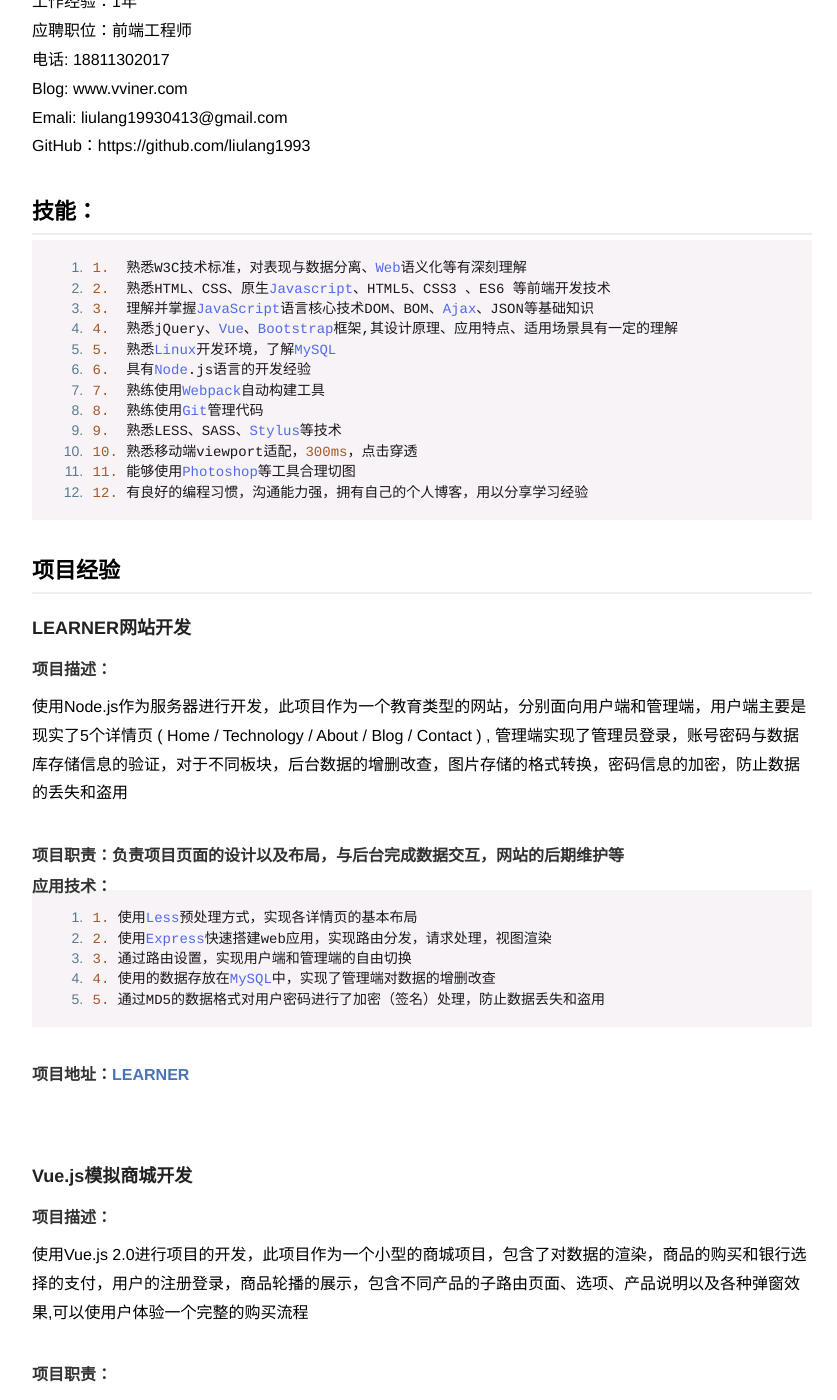
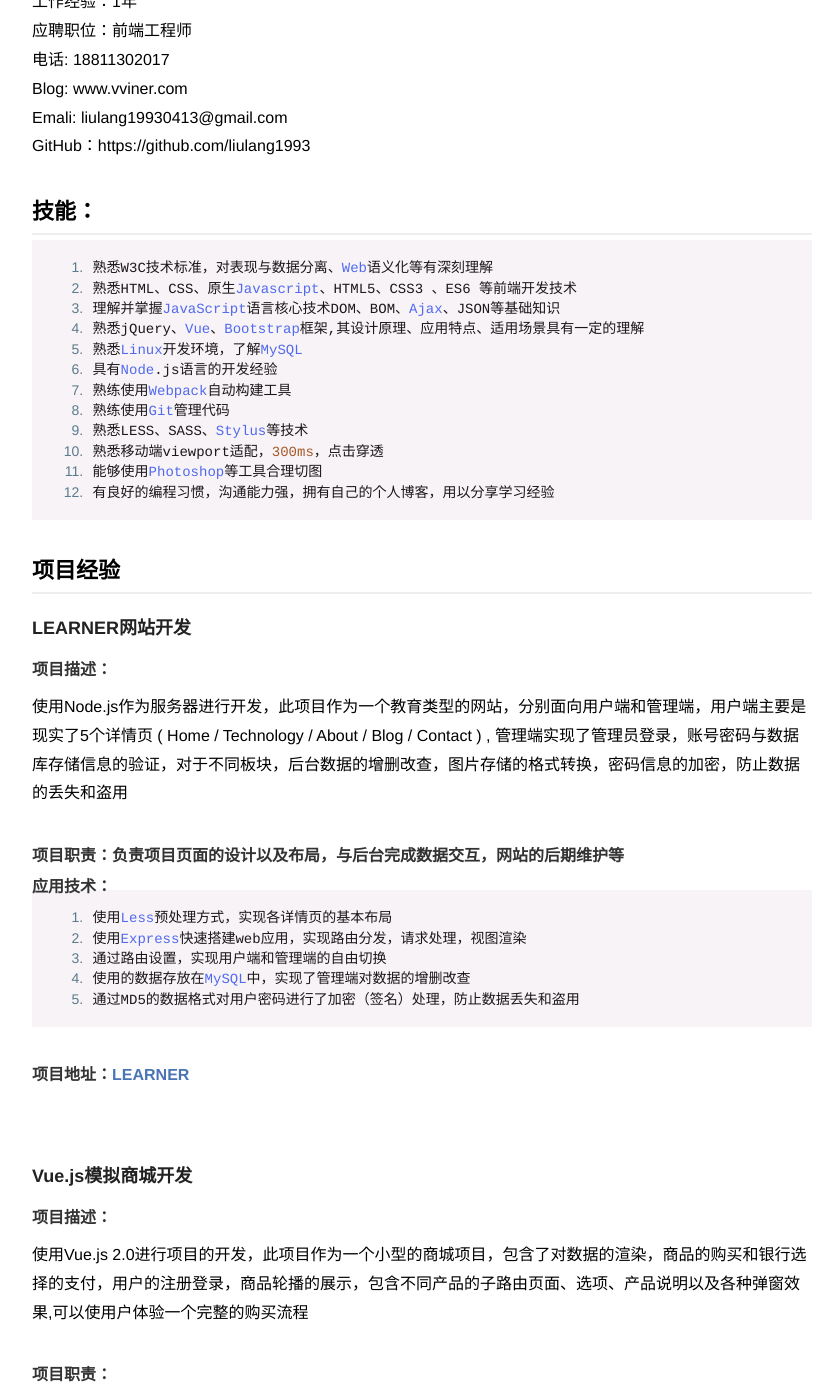
Before and after one commit to baixiaomei/liulang1993.github.io, a Jekyll site: the page built from _posts/2017-7-31-resume.md, in a window 1280 px wide and 1400 px high, scrolled down 387 px. Shown: the whole window, without its empty margins (218-1055 px from the left). Built offline with Jekyll 4.4.1, drawn with Linux system fonts in a browser that asks for light colours.

Commit message:
update resume

```diff
--- a/_posts/2017-7-31-resume.md
+++ b/_posts/2017-7-31-resume.md
@@ -20,18 +20,18 @@ GitHub：https://github.com/liulang1993 <br>
 
 ## 技能：
 
-	1.  熟悉W3C技术标准，对表现与数据分离、Web语义化等有深刻理解
-	2.  熟悉HTML、CSS、原生Javascript、HTML5、CSS3 、ES6 等前端开发技术
-	3.  理解并掌握JavaScript语言核心技术DOM、BOM、Ajax、JSON等基础知识
-	4.  熟悉jQuery、Vue、Bootstrap框架,其设计原理、应用特点、适用场景具有一定的理解
-	5.  熟悉Linux开发环境，了解MySQL
-	6.  具有Node.js语言的开发经验
-	7.  熟练使用Webpack自动构建工具
-	8.  熟练使用Git管理代码
-	9.  熟悉LESS、SASS、Stylus等技术
-	10. 熟悉移动端viewport适配，300ms，点击穿透
-	11. 能够使用Photoshop等工具合理切图
-	12. 有良好的编程习惯，沟通能力强，拥有自己的个人博客，用以分享学习经验
+	熟悉W3C技术标准，对表现与数据分离、Web语义化等有深刻理解
+	熟悉HTML、CSS、原生Javascript、HTML5、CSS3 、ES6 等前端开发技术
+	理解并掌握JavaScript语言核心技术DOM、BOM、Ajax、JSON等基础知识
+	熟悉jQuery、Vue、Bootstrap框架,其设计原理、应用特点、适用场景具有一定的理解
+	熟悉Linux开发环境，了解MySQL
+	具有Node.js语言的开发经验
+	熟练使用Webpack自动构建工具
+	熟练使用Git管理代码
+	熟悉LESS、SASS、Stylus等技术
+	熟悉移动端viewport适配，300ms，点击穿透
+	能够使用Photoshop等工具合理切图
+	有良好的编程习惯，沟通能力强，拥有自己的个人博客，用以分享学习经验
 
 
 
@@ -43,11 +43,11 @@ GitHub：https://github.com/liulang1993 <br>
 ##### 项目职责：负责项目页面的设计以及布局，与后台完成数据交互，网站的后期维护等
 
 ##### 应用技术：
-	1. 使用Less预处理方式，实现各详情页的基本布局
-	2. 使用Express快速搭建web应用，实现路由分发，请求处理，视图渲染
-	3. 通过路由设置，实现用户端和管理端的自由切换
-	4. 使用的数据存放在MySQL中，实现了管理端对数据的增删改查
-	5. 通过MD5的数据格式对用户密码进行了加密（签名）处理，防止数据丢失和盗用
+	使用Less预处理方式，实现各详情页的基本布局
+	使用Express快速搭建web应用，实现路由分发，请求处理，视图渲染
+	通过路由设置，实现用户端和管理端的自由切换
+	使用的数据存放在MySQL中，实现了管理端对数据的增删改查
+	通过MD5的数据格式对用户密码进行了加密（签名）处理，防止数据丢失和盗用
 
 ##### 项目地址：[LEARNER](https://github.com/liulang1993/Node-project)
 <br>
@@ -59,19 +59,19 @@ GitHub：https://github.com/liulang1993 <br>
 ##### 项目职责：
 负责项目页面的设计以及布局，与后台完成数据交互，网站的后期维护等
 ##### 应用技术：
-	1. 使用Webpack搭建Vue环境，实现数据与结构相分离，便于后期维护
-	2. 应用Json模拟数据的方式，进行对列表详情，以及新闻详情进行动态刷新和渲染
-	3. 通过对vue-router的设置，实现了4个子路由页面的无刷新切换
-	4. 选项组件开发（单选，多选，下拉框，计数）与最终支付页面商品信息保持一致
-	5. 确认购买和支付状态，通过发送Ajax请求来获取价格，确认购买状态
+	使用Webpack搭建Vue环境，实现数据与结构相分离，便于后期维护
+	应用Json模拟数据的方式，进行对列表详情，以及新闻详情进行动态刷新和渲染
+	通过对vue-router的设置，实现了4个子路由页面的无刷新切换
+	选项组件开发（单选，多选，下拉框，计数）与最终支付页面商品信息保持一致
+	确认购买和支付状态，通过发送Ajax请求来获取价格，确认购买状态
 
 ##### 项目地址： [Vue-Store](https://github.com/liulang1993/Vue-project/tree/master/vue-Store)
 <br>
 
 ## 技术探索
-	1. 购买了独立域名，利用Github Pages 和 Jekyll模板引擎，搭建了个人博客
-	2. 能够熟练进行Mac / Linux等常规终端命令操作
-	3. 熟练使用Git版本管理工具管理代码进行高效的修改，提交和发布
-	4. 善于使用Github / Stackoverflow 以及Google搜索技术方面疑难杂症并快速独立解决问题
-	5. 目前正在继续阅读《JavaScript高级程序设计》、《锋利的jquery》、《Javascript语言精粹》等书籍
+	购买了独立域名，利用Github Pages 和 Jekyll模板引擎，搭建了个人博客
+	能够熟练进行Mac / Linux等常规终端命令操作
+	熟练使用Git版本管理工具管理代码进行高效的修改，提交和发布
+	善于使用Github / Stackoverflow 以及Google搜索技术方面疑难杂症并快速独立解决问题
+	目前正在继续阅读《JavaScript高级程序设计》、《锋利的jquery》、《Javascript语言精粹》等书籍
 <br><br><br>
```
